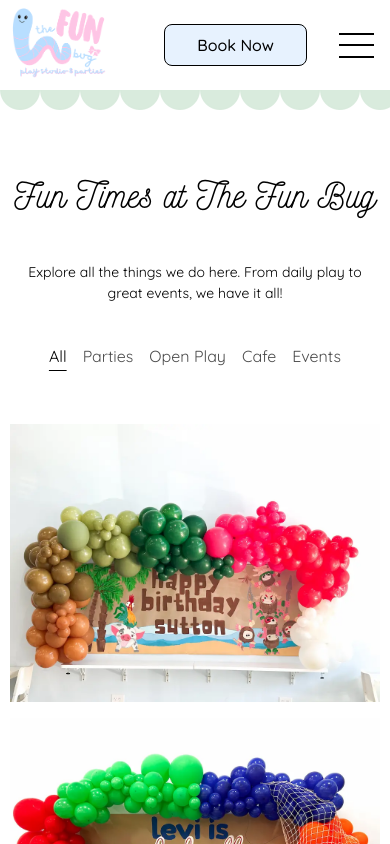
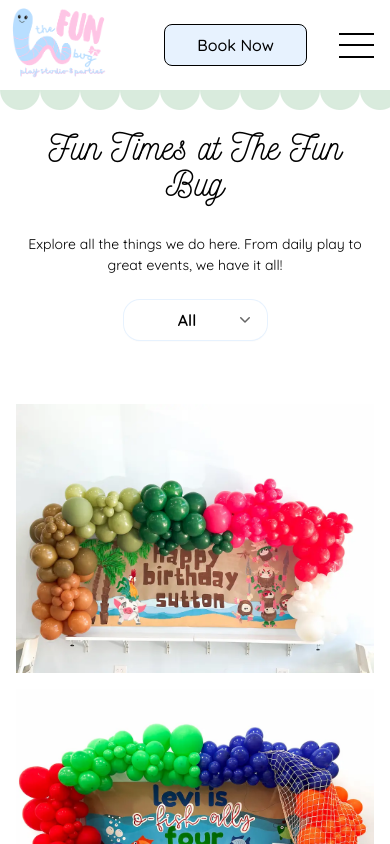
Before and after one commit to the-fun-bug/the-fun-bug, a Next.js app: page /gallery in a window 390 px wide. Shown: the top 844 px of the page. Built offline with nearby package versions, Linux system fonts and the light colour scheme.

Commit message:
update styles of option select

```diff
--- a/src/components/gallery/GalleryPage.tsx
+++ b/src/components/gallery/GalleryPage.tsx
@@ -181,15 +181,13 @@ export default function GalleryPage({
       if (filterOption === 'all') {
         setSelectedEventType(null);
       } else {
-        setSelectedEventType(
-          filterOption === selectedEventType ? null : filterOption
-        );
+        setSelectedEventType(filterOption);
       }
 
       setPage(1);
 
-      // Check if the user has scrolled below the sticky menu
-      const stickyMenuOffset = 95; // Adjust this value if needed
+      const stickyMenuOffset = 95;
+
       if (window.scrollY > stickyMenuOffset) {
         window.scrollTo({
           top: 0,
@@ -197,7 +195,7 @@ export default function GalleryPage({
         });
       }
     },
-    [selectedEventType, setSelectedEventType, setPage]
+    [setSelectedEventType, setPage]
   );
 
   useEffect(() => {
@@ -220,52 +218,106 @@ export default function GalleryPage({
   };
 
   return (
-    <div className="bg-softOpal py-12 md:py-18 flex justify-center">
-      <div className="max-w-[85.75rem] flex flex-col gap-[1.5rem] mx-[0.625rem] lg:mx-[1.5625rem]">
-        <h1 className="font-nickainley text-center mb-[1rem]">
+    <div className="px-[1rem] flex justify-center">
+      <div className="flex flex-col gap-[1.5rem]">
+        <h1 className="font-nickainley text-center">
           Fun Times at The Fun Bug
         </h1>
         <p className="max-w-[600px] text-center mx-auto">
           Explore all the things we do here. From daily play to great events, we
           have it all!
         </p>
-        {/* Event Type Filter Buttons */}
-        <div className="sticky top-[135px] z-20">
-          <div className="flex flex-wrap justify-center md:gap-4 bg-softOpal px-[1rem] py-[1rem] rounded-[30px] w-fit mx-auto bg-white">
+        {/* Filter Controls */}
+        <div className="w-full flex justify-center">
+          {/* Mobile: Dropdown */}
+          <div className="md:hidden flex justify-center">
+            <label htmlFor="eventType" className="sr-only">
+              Filter events
+            </label>
+
+            <div className="relative">
+              <select
+                id="eventType"
+                value={selectedEventType ?? 'all'}
+                onChange={(e) => handleFilterButtonClick(e.target.value)}
+                className="
+                  appearance-none
+                  rounded-2xl
+                  bg-white
+                  px-6
+                  py-2
+                  pr-10
+                  text-center
+                  font-semibold
+                  shadow-sm
+                  ring-1 ring-soft-blue
+                  focus:outline-none
+                  focus:ring-2
+                  focus:ring-worm-blue
+                  inline-block
+                  min-w-[120px]
+                "
+              >
+                <option value="all">All</option>
+                {filterOptions.map((option) => (
+                  <option key={option.value} value={option.value}>
+                    {option.label}
+                  </option>
+                ))}
+              </select>
+
+              {/* Chevron */}
+              <div className="pointer-events-none absolute inset-y-0 right-3 flex items-center">
+                <svg
+                  className="h-5 w-5 opacity-60"
+                  viewBox="0 0 20 20"
+                  fill="currentColor"
+                  aria-hidden="true"
+                >
+                  <path
+                    fillRule="evenodd"
+                    d="M5.23 7.21a.75.75 0 0 1 1.06.02L10 10.94l3.71-3.71a.75.75 0 1 1 1.06 1.06l-4.24 4.24a.75.75 0 0 1-1.06 0L5.21 8.29a.75.75 0 0 1 .02-1.08z"
+                    clipRule="evenodd"
+                  />
+                </svg>
+              </div>
+            </div>
+          </div>
+
+          {/* Desktop: Buttons */}
+          <div className="hidden md:flex flex-wrap justify-center md:gap-4 px-[1rem] py-[1rem] rounded-[30px] w-fit mx-auto bg-white">
             <button
-              onClick={() => {
-                handleFilterButtonClick('all');
-              }}
-              className={`px-2 md:px-4 z-7 ${
-                selectedEventType === null
-                  ? 'opacity-100 underline underline-offset-8'
-                  : 'opacity-70'
+              onClick={() => handleFilterButtonClick('all')}
+              className={`z-7 font-semibold px-[2rem] py-[0.5rem] ${
+                selectedEventType === null ? 'bg-soft-blue rounded-lg' : ''
               }`}
             >
               All
             </button>
+
             {filterOptions.map((option) => (
               <button
                 key={option.value}
-                onClick={() => {
-                  handleFilterButtonClick(option.value);
-                }}
-                className={`px-2 md:px-4 ${
+                onClick={() => handleFilterButtonClick(option.value)}
+                className={`font-semibold px-[2rem] py-[0.5rem] ${
                   selectedEventType === option.value
-                    ? 'opacity-100 underline underline-offset-8'
-                    : 'opacity-70'
+                    ? 'bg-soft-blue rounded-lg'
+                    : ''
                 }`}
               >
                 {option.label}
               </button>
             ))}
           </div>
+        </div>
+
+        <div className="sticky top-[120px] z-20">
           {showScrollTopButton && (
             <button
               onClick={scrollToTop}
               className="bg-worm-blue absolute left-1/2 transform -translate-x-1/2 mt-[7px] px-4 py-2 rounded-full shadow-lg transition-opacity duration-300 flex items-center gap-[0.5rem] cursor-pointer"
             >
-              <p>Scroll to Top</p>
+              <p>Back to Top</p>
               <svg
                 xmlns="http://www.w3.org/2000/svg"
                 width="24"
```
